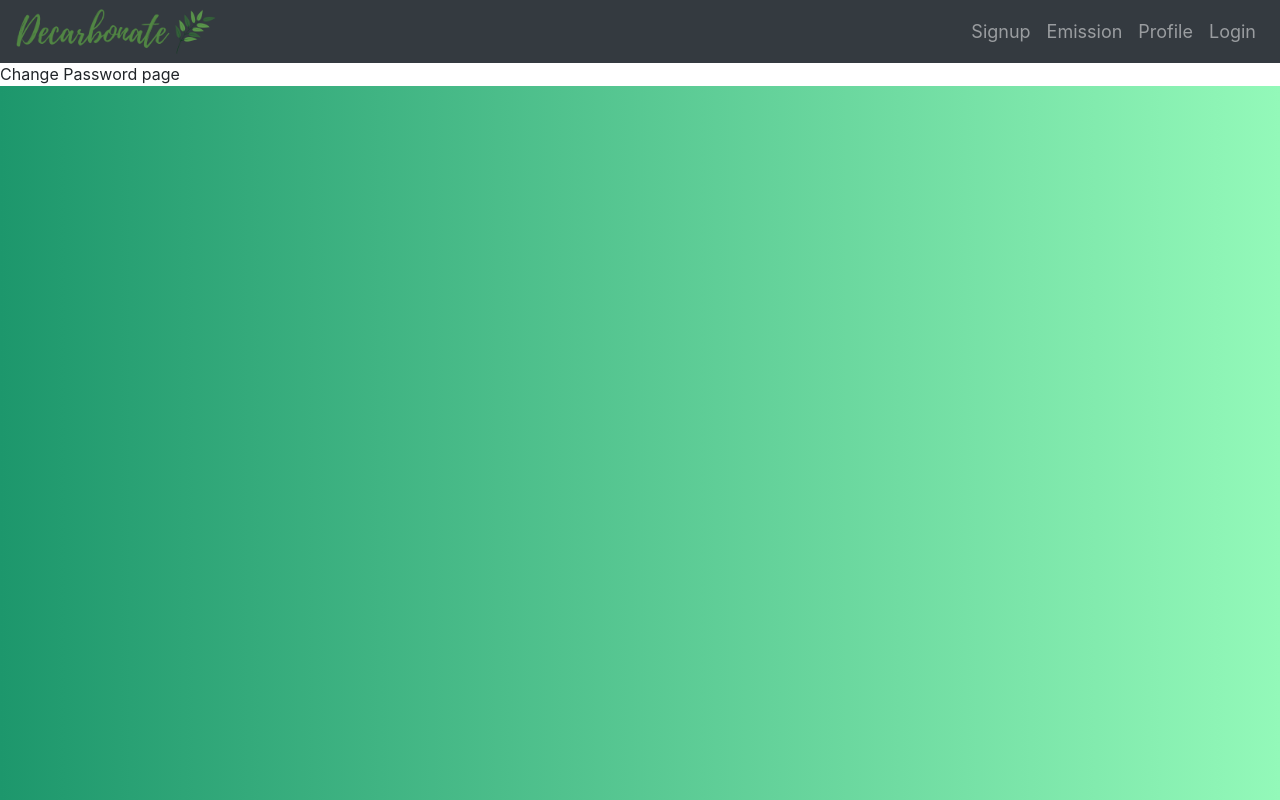
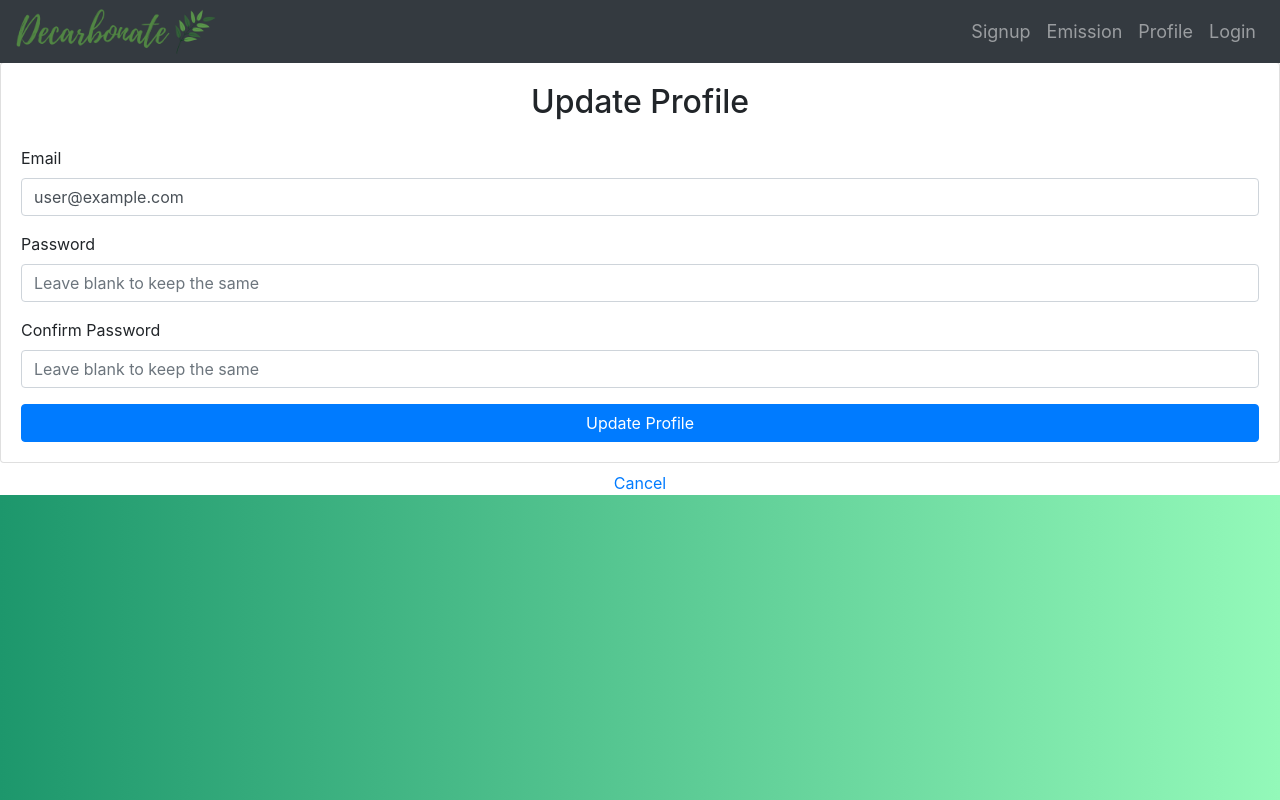
Before and after one commit to shantanu2307/Decarbonate, a React (Create React App) app: page /user/changePassword in a window 1280 px wide. Built offline with nearby package versions, Linux system fonts and the light colour scheme; no server answers; sample sign-in values are in the browser's storage.

Commit message:
removed node_modules

```diff
--- a/index.js
+++ b/index.js
@@ -7,7 +7,8 @@ const userRoute = require("./server/routes/user");
 require("dotenv").config();
 
 const app = express();
-const uri = process.env.MONGO_URI;
+// const uri = process.env.MONGO_URI;
+const uri = 'mongodb://127.0.0.1:27017/decarbonate';
 const port = process.env.PORT || 8080;
 
 app.use(morgan("tiny"));
--- a/src/components/Signup.js
+++ b/src/components/Signup.js
@@ -13,6 +13,7 @@ export default function Signup() {
     const [error, setError] = useState();
     const [loading, setLoading] = useState(false);
     const history = useHistory();
+
     async function sendData(e) {
         e.preventDefault();
         if (passwordRef.current.value !== passwordConfirmRef.current.value) {
@@ -38,7 +39,7 @@ export default function Signup() {
                 console.log(err);
               })
           }
-          history.push("/login");
+          history.push("/user");
         } catch(e) {
             console.log(e)
           setError("Failed to create an account");
--- a/src/components/user/PassChange.js
+++ b/src/components/user/PassChange.js
@@ -1,10 +1,85 @@
-import React from 'react';
+import React, { useRef, useState } from "react";
+import { Form, Button, Card, Alert } from "react-bootstrap";
+import { useAuth } from "./../../firebase/auth";
+import { Link, useHistory } from "react-router-dom";
 
 export default function PassChange() {
-        return (
-            <div>
-                Change Password page
-            </div>
-        )
+  const emailRef = useRef();
+  const passwordRef = useRef();
+  const passwordConfirmRef = useRef();
+  const { currentUser, updateEmail, updatePassword } = useAuth();
+  const [error, setError] = useState("");
+  const [loading, setLoading] = useState(false);
+  const history = useHistory();
+//   async function handleSubmit(e) {
+//     e.preventDefault();
+//     setLoading(true);
+//     setError("");
+//     if (passwordRef.current.value !== passwordConfirmRef.current.value) {
+//       return setError("Passwords do not match");
+//     }
+//     const promises = [];
+//     if (emailRef.current.value !== currentUser.email) {
+//       await promises.push(updateEmail(emailRef.current.value));
+//     }
 
-};
+//     if (passwordRef.current.value) {
+//       await promises.push(updatePassword(passwordRef.current.value));
+//     }
+//     Promise.all(promises)
+//       .then(() => {
+//         history.push("/");
+//       })
+//       .catch(setError("Fail to update account"))
+//       .finally(() => {
+//         setLoading(false);
+//       });
+//   }
+  function handleSubmit() {
+
+  }
+
+  return (
+    <>
+      <Card>
+        <Card.Body>
+          <h2 className="text-center mb-4">Update Profile</h2>
+          {error && <Alert variant="danger">{error}</Alert>}
+          <Form onSubmit={handleSubmit}>
+            <Form.Group id="email">
+              <Form.Label>Email</Form.Label>
+              <Form.Control
+                type="email"
+                ref={emailRef}
+                defaultValue={currentUser.email}
+                required
+              ></Form.Control>
+            </Form.Group>
+            <Form.Group id="password">
+              <Form.Label>Password</Form.Label>
+              <Form.Control
+                type="password"
+                ref={passwordRef}
+                placeholder="Leave blank to keep the same"
+              ></Form.Control>
+            </Form.Group>
+            <Form.Group id="password-confirm">
+              <Form.Label>Confirm Password</Form.Label>
+              <Form.Control
+                type="password"
+                ref={passwordConfirmRef}
+                placeholder="Leave blank to keep the same"
+              ></Form.Control>
+            </Form.Group>
+            <Button disabled={loading} className="w-100" type="submit">
+              Update Profile
+            </Button>
+          </Form>
+        </Card.Body>
+      </Card>
+      <div className="w-100 text-center mt-2">
+        <Link to="/">Cancel</Link>
+      </div>
+    </>
+  );
+}
--- a/src/components/user/Profile.js
+++ b/src/components/user/Profile.js
@@ -1,17 +1,17 @@
 import React from 'react';
 import {Link, BrowserRouter as Router, Route} from 'react-router-dom';
-// import { useAuth } from "./../../firebase/auth";
+import { useAuth } from "./../../firebase/auth";
 
 export default function Profile() {
-        // const { currentUser, updateEmail, updatePassword } = useAuth();
-        // console.log(currentUser);
-        let currentUser = {};
+        const { currentUser, updateEmail, updatePassword } = useAuth();
+        console.log(currentUser.uid);
+        // let currentUser = {};
         return (
             <div>
                 {/* <p>Name: {props.name}</p>
                 <p>Username: {props.username}</p>
                 <Link to='/user/123/changePassword'>Change Password</Link> */}
-                <p>{currentUser}</p>
+                <p>Profile</p>
             </div>
         );
 };
```
Also changed, not shown: 2 other files (tests, documents, lock files or other folders).
